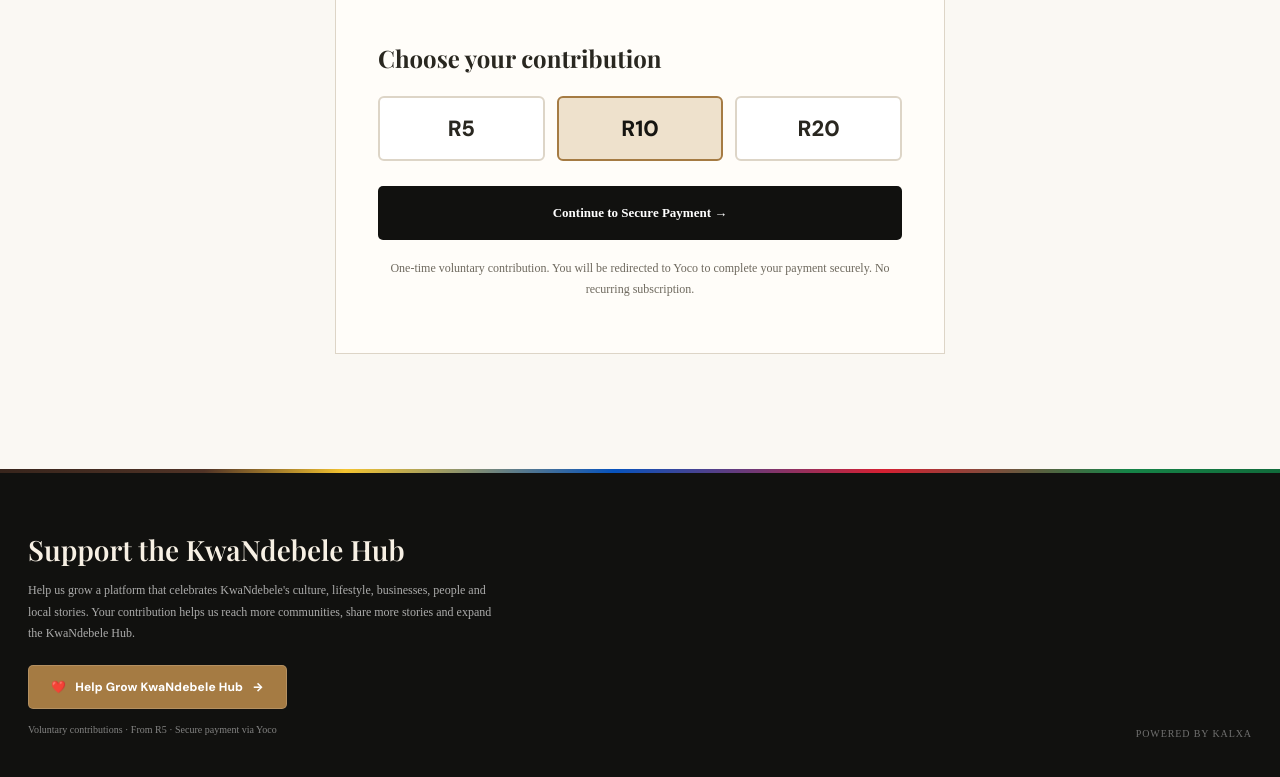
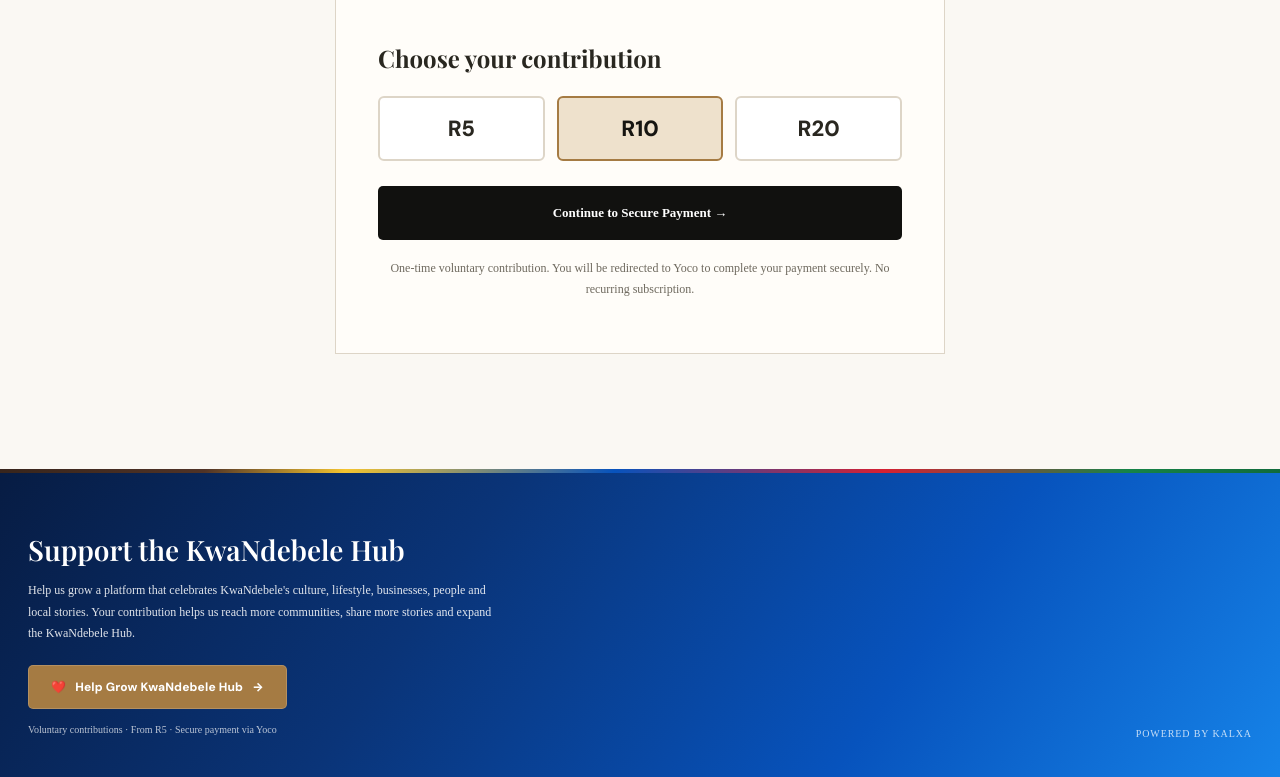
Before and after one commit to LasieHlongwane/kalxa-stories, a Flask app: page /support-kwandebele in a window 1280 px wide. Shown: the part 283-1060 px from the top of the page. Run offline with Flask 3, Linux system fonts and the light colour scheme; some web fonts are replaced.

Commit message:
Enhance footer with blue gradient and color updates
Updated footer styles with a new blue gradient background and adjusted text colors for better visibility.

```diff
--- a/app/templates/base.html
+++ b/app/templates/base.html
@@ -214,6 +214,20 @@
                     #116b3b 100%
                 );
 
+
+            /* =================================================
+               NEW FOOTER BLUE GRADIENT
+            ================================================= */
+
+            --kalxa-footer-gradient:
+                linear-gradient(
+                    125deg,
+                    #071c43 0%,
+                    #0a3478 35%,
+                    #0753bd 70%,
+                    #1683e8 100%
+                );
+
         }
 
 
@@ -1184,7 +1198,7 @@
         /* =====================================================
            FOOTER
 
-           UPDATED: COMMUNITY SUPPORT / DONATIONS
+           BLUE GRADIENT BACKGROUND
         ====================================================== */
 
         .site-footer {
@@ -1196,11 +1210,13 @@
             padding:
                 62px 0 38px;
 
+            /* UPDATED: BLUE GRADIENT */
+
             background:
-                var(--kalxa-black);
+                var(--kalxa-footer-gradient);
 
             color:
-                #f7f0e4;
+                #ffffff;
 
         }
 
@@ -1269,6 +1285,9 @@
 
             font-weight: 600;
 
+            color:
+                #ffffff;
+
         }
 
 
@@ -1279,7 +1298,7 @@
             margin: 0;
 
             color:
-                rgba(255, 255, 255, .65);
+                rgba(255, 255, 255, .88);
 
             font-size: 12px;
 
@@ -1366,7 +1385,7 @@
             font-size: 10px !important;
 
             color:
-                rgba(255, 255, 255, .48) !important;
+                rgba(255, 255, 255, .72) !important;
 
         }
 
@@ -1378,7 +1397,7 @@
         .footer-small {
 
             color:
-                rgba(255, 255, 255, .4);
+                rgba(255, 255, 255, .76);
 
             font-size: 10px;
 
@@ -1636,7 +1655,7 @@
             }
 
 
-            /* Updated footer stacks on mobile */
+            /* Blue footer stacks on mobile */
 
             .footer-inner {
 
@@ -1840,7 +1859,7 @@
 <!-- =========================================================
      UPDATED GLOBAL FOOTER
 
-     COMMUNITY SUPPORT & DONATIONS
+     BLUE GRADIENT SUPPORT SECTION
 ========================================================== -->
 
 <footer class="site-footer">
```
